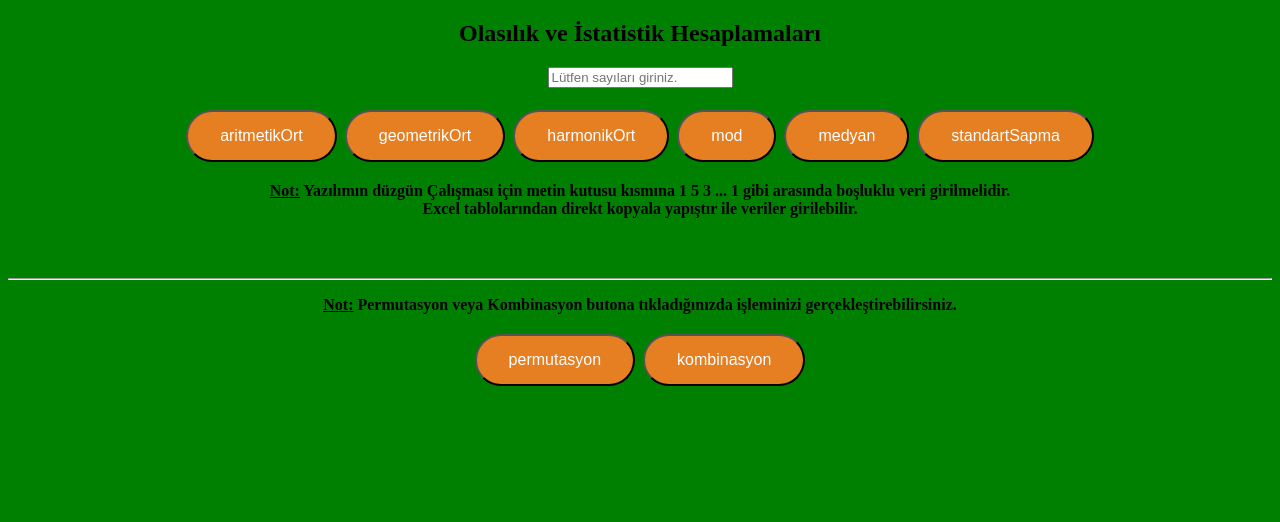
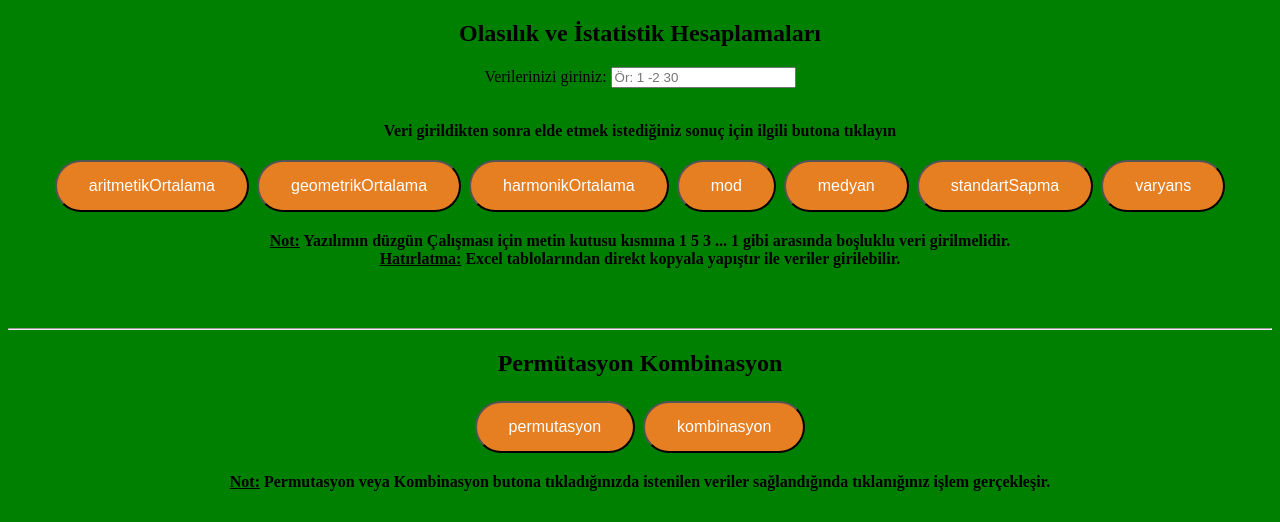
Before and after one commit to OsmanTahirKuzu/olasilik-ve-istatistik-vize-Grup-6-, a plain HTML site: page index.html in a window 1280 px wide. Drawn offline with Linux system fonts and the light colour scheme.

Commit message:
Update index.html

```diff
--- a/index.html
+++ b/index.html
@@ -10,25 +10,33 @@
 
     <h2>Olasılık ve İstatistik Hesaplamaları</h2>
 
-    <input type="text" class="sayilar" placeholder="Lütfen sayıları giriniz.">
+    <label for="sayilar">Verilerinizi giriniz:</label>
+    <input type="text"  class="sayilar" placeholder="Ör: 1 -2 30">
+
+
     <br><br>
-
-    <button class="aritmetikOrt">aritmetikOrt</button>
-    <button class="geometrikOrt">geometrikOrt</button>
-    <button class="harmonikOrt">harmonikOrt</button>
+    <b><p>Veri girildikten sonra elde etmek istediğiniz sonuç için ilgili butona tıklayın</p></b>
+    <button class="aritmetikOrt">aritmetikOrtalama</button>
+    <button class="geometrikOrt">geometrikOrtalama</button>
+    <button class="harmonikOrt">harmonikOrtalama</button>
     <button class="mod">mod</button>
     <button class="medyan">medyan</button>
     <button class="standartSapma">standartSapma</button>
+    <button class="varyans">varyans</button>
     <b>
-        <p> <u>Not:</u> Yazılımın düzgün Çalışması için metin kutusu kısmına 1 5 3 ... 1 gibi arasında boşluklu veri girilmelidir.<br> Excel tablolarından direkt kopyala yapıştır ile veriler girilebilir.</p>
+        <p> <u>Not:</u> Yazılımın düzgün Çalışması için metin kutusu kısmına 1 5 3 ... 1 gibi arasında boşluklu veri girilmelidir.<br><u>Hatırlatma:</u> Excel tablolarından direkt kopyala yapıştır ile veriler girilebilir.</p>
     <b>
     <br> <br><hr>
 
-    <b>
-        <p> <u>Not:</u> Permutasyon veya Kombinasyon butona tıkladığınızda işleminizi gerçekleştirebilirsiniz. </p>
-    <b>
+    <h2>Permütasyon Kombinasyon</h2>
+
+
     <button class="permutasyon" onclick="permutasyon()">permutasyon</button>
     <button class="kombinasyon" onclick="kombinasyon()">kombinasyon</button>
+
+    <b>
+        <p> <u>Not:</u> Permutasyon veya Kombinasyon butona tıkladığınızda istenilen veriler sağlandığında tıklanığınız işlem gerçekleşir. </p>
+    <b>
 
 
 
```
